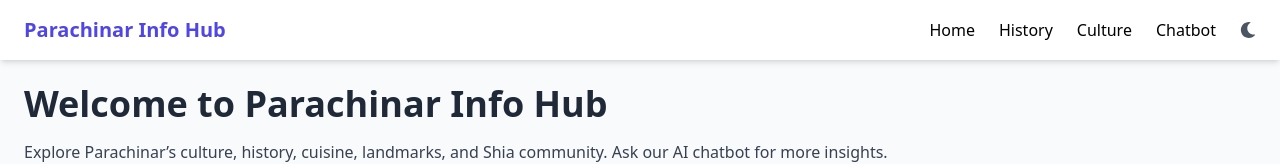
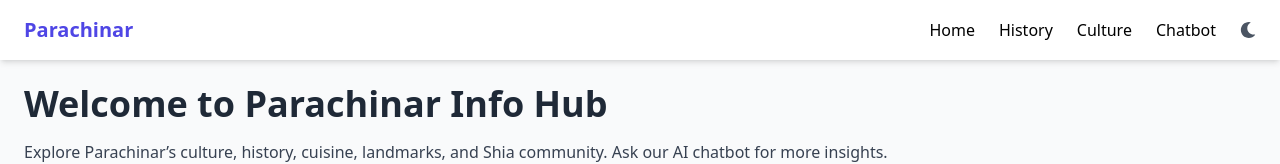
Before and after one commit to theSadiqali/Parachinar_AI, a React (Vite) app in the folder frontend/: page / in a window 1280 px wide. Shown: the top 164 px of the page. Built offline with nearby package versions, Linux system fonts and the light colour scheme; no server answers.

Commit message:
Update navbar.jsx

```diff
--- a/frontend/src/components/navbar.jsx
+++ b/frontend/src/components/navbar.jsx
@@ -12,7 +12,7 @@ const Navbar = () => {
 
   return (
     <nav className="bg-white dark:bg-gray-800 shadow-md px-6 py-4 flex justify-between items-center sticky top-0 z-50 transition-colors">
-      <h1 className="text-xl font-bold text-indigo-600 dark:text-indigo-400">Parachinar Info Hub</h1>
+      <h1 className="text-xl font-bold text-indigo-600 dark:text-indigo-400">Parachinar</h1>
       <ul className="flex gap-6 items-center">
         <li className="hover:text-indigo-500 dark:hover:text-indigo-300 cursor-pointer">Home</li>
         <li className="hover:text-indigo-500 dark:hover:text-indigo-300 cursor-pointer">History</li>
```
